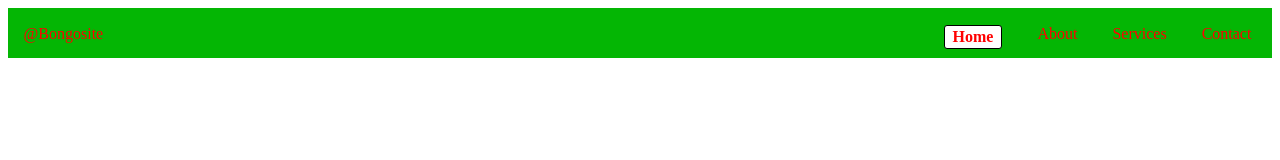
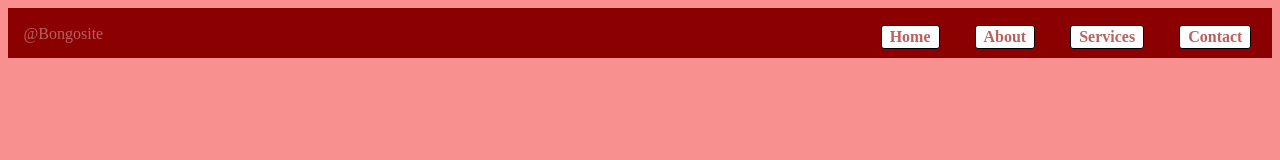
Before and after one commit to Reyad77/HTML_and_CSS, a plain HTML site: page Practice/index.html in a window 1280 px wide. Drawn offline with Linux system fonts and the light colour scheme.

Commit message:
Modified

```diff
--- a/Practice/index.html
+++ b/Practice/index.html
@@ -6,7 +6,7 @@
     <title>Document</title>
     <link rel="stylesheet" href="style.css">
 </head>
-<body>
+<body class="body">
 
     <div class="nav">
         <div class="items">
--- a/Practice/style.css
+++ b/Practice/style.css
@@ -1,5 +1,5 @@
 .nav{
-    background-color: rgb(4, 182, 4);
+    background-color: darkred;
     height: 50px;
     width: 100%;
     padding: 0.6px;
@@ -8,7 +8,7 @@
 .items {
     display: flex;
     justify-content: space-between;
-    color: rgb(255, 0, 0);
+    color: rgb(186, 96, 96);
     margin-left: 15px;
 }
 ol{
@@ -22,7 +22,6 @@ ol{
 }
 .home{
     font-weight: 720;
-
     background-color: white;
     border: 1px solid black;
     border-radius: 3px;
@@ -30,6 +29,34 @@ ol{
     padding-left: 8px;
     padding-right: 8px;
 }
-.about[
+.about{
+    font-weight: 720;
+    background-color: white;
+    border: 1px solid black;
+    border-radius: 3px;
+    padding: 2px;
+    padding-left: 8px;
+    padding-right: 8px;
 
-]
+}
+.serv{
+    font-weight: 720;
+    background-color: white;
+    border: 1px solid black;
+    border-radius: 3px;
+    padding: 2px;
+    padding-left: 8px;
+    padding-right: 8px;
+}
+.cont{
+    font-weight: 720;
+    background-color: white;
+    border: 1px solid black;
+    border-radius: 3px;
+    padding: 2px;
+    padding-left: 8px;
+    padding-right: 8px;
+}
+.body{
+    background-color: rgb(249, 144, 144);
+}
```
